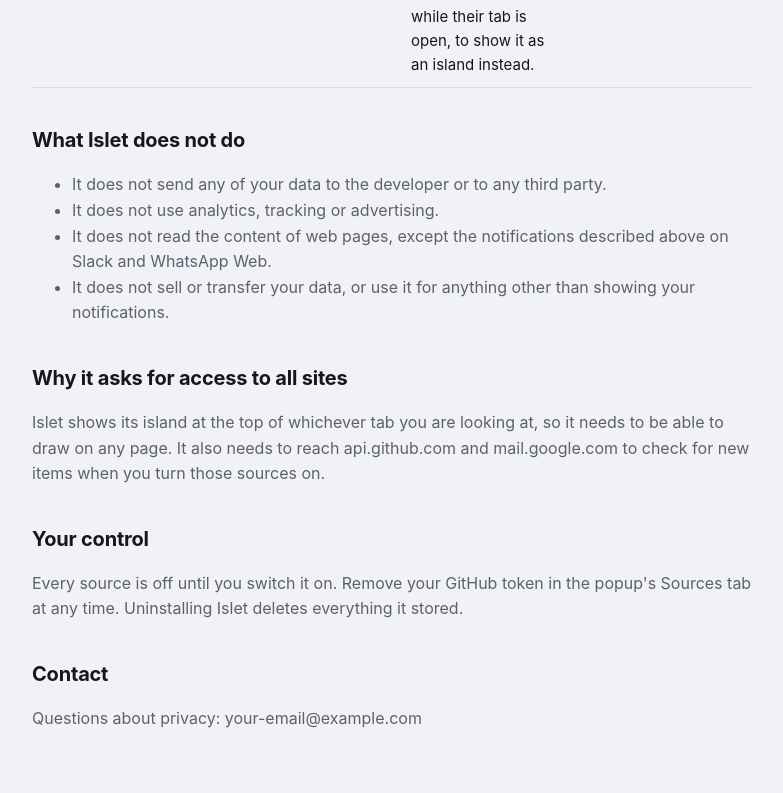
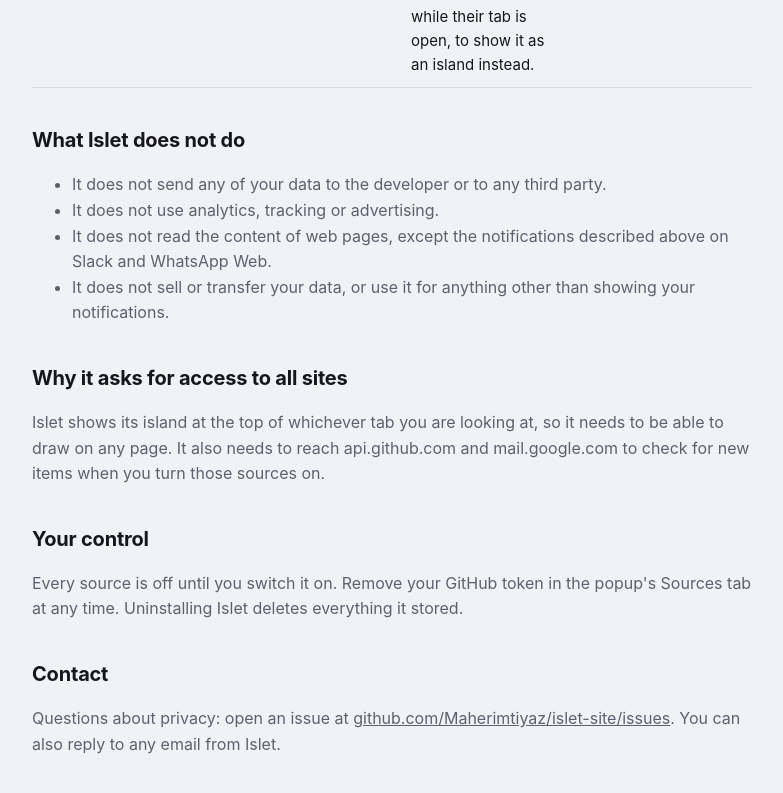
Before and after one commit to Maherimtiyaz/islet-site, a plain HTML site: page privacy.html in a window 1280 px wide. Shown: the part 1323-2116 px from the top of the page, without its empty margins (248-1031 px from the left). Drawn offline with Linux system fonts and the light colour scheme.

Commit message:
Add files via upload

```diff
--- a/privacy.html
+++ b/privacy.html
@@ -56,7 +56,7 @@
   <p>Every source is off until you switch it on. Remove your GitHub token in the popup's Sources tab at any time. Uninstalling Islet deletes everything it stored.</p>
 
   <h2>Contact</h2>
-  <p>Questions about privacy: <span id="contact">your-email@example.com</span></p>
+  <p>Questions about privacy: open an issue at <a href="https://github.com/Maherimtiyaz/islet-site/issues">github.com/Maherimtiyaz/islet-site/issues</a>. You can also reply to any email from Islet.</p>
 </main>
 </body>
 </html>
```
